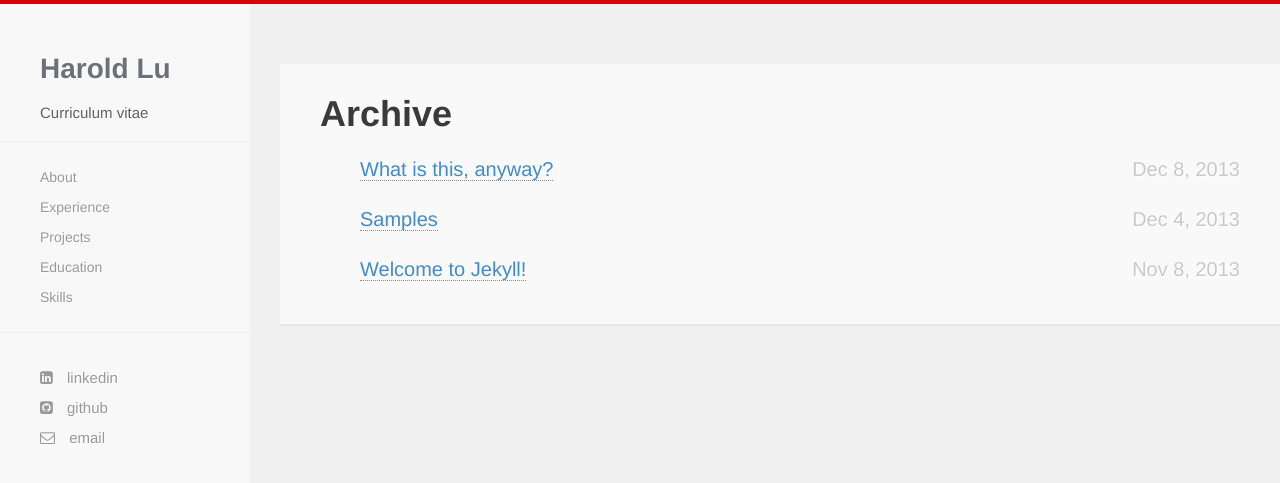
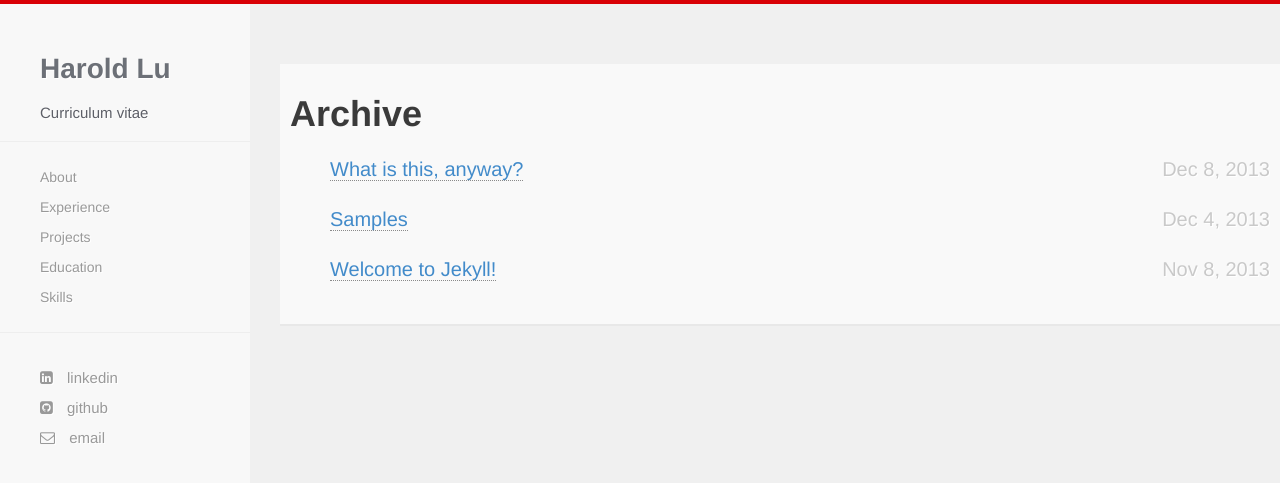
Before and after one commit to harold-lu/harold-lu.github.io, a Jekyll site: the page built from list.html, in a window 1280 px wide. Shown: the top 483 px of the page. Built offline with Jekyll 4.4.1, drawn with Linux system fonts in a browser that asks for light colours; nearby versions of some CDN libraries.

Commit message:
update body

```diff
--- a/css/hc.css
+++ b/css/hc.css
@@ -382,7 +382,7 @@ img
   margin-bottom:30px;
   background-color:#f9f9f9;
   box-shadow:1px 1px 0 1px #e8e8e8;
-  padding:10px 40px 0
+  padding:10px 10px 0
 }
 
 .post
```
